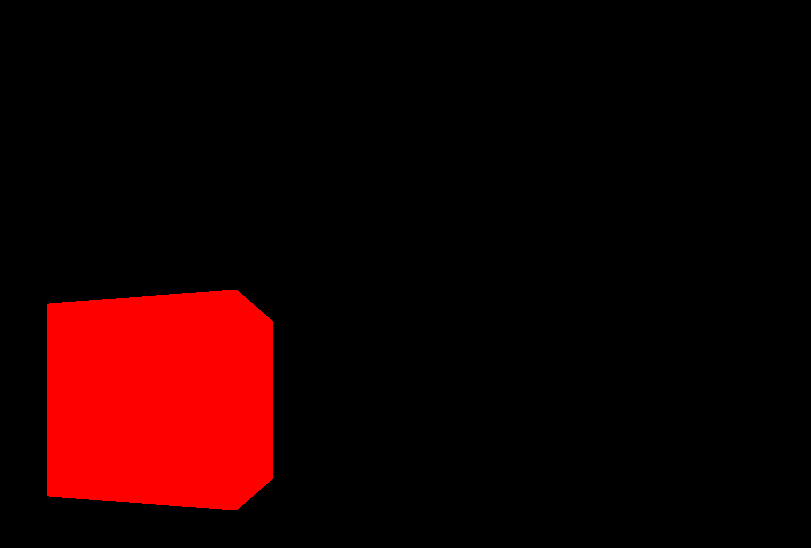
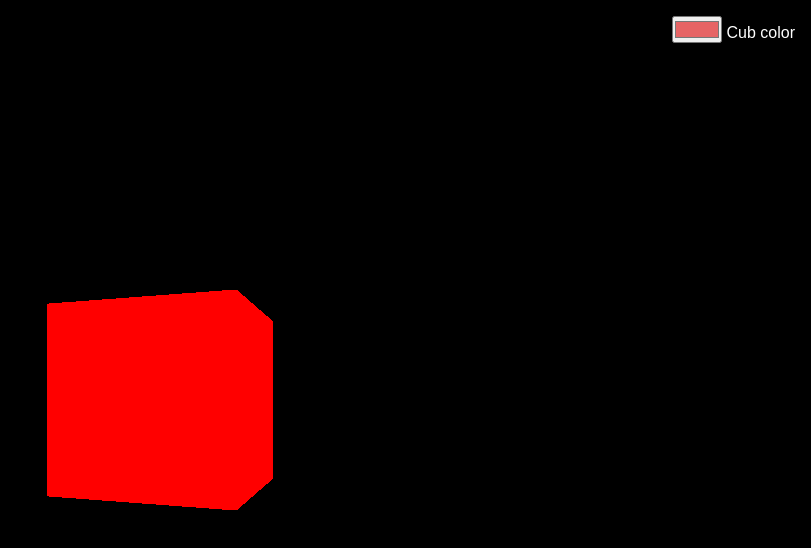
Before and after one commit to AliTaee/threejs, a website built with Vite: page src/index.html in a window 1280 px wide. Shown: the whole page, without its empty margins (469-1280 px from the left). Built offline with nearby package versions, Linux system fonts and the light colour scheme.

Commit message:
set color to cub

```diff
--- a/src/index.html
+++ b/src/index.html
@@ -8,6 +8,10 @@
     <link rel="stylesheet" href="./style.css">
 </head>
 <body>
+    <aside class="settings">
+        <input type="color" id="cubColor" name="cub color" value="#e66465" />
+        <label for="cubColor">Cub color</label>
+    </aside>
     <canvas class="webgl"></canvas>
     <script type="module" src="./script.js"></script>
 </body>
--- a/src/script.js
+++ b/src/script.js
@@ -1,5 +1,10 @@
 import * as THREE from 'three'
 import { OrbitControls } from 'three/examples/jsm/controls/OrbitControls.js'
+
+/**
+ * Settings Elements
+ */
+const colorInput = document.getElementById('cubColor')
 
 /**
  * Base
@@ -48,6 +53,11 @@ window.addEventListener('dblclick', () => {
   }
 })
 
+colorInput.addEventListener('change', (event) => {
+  const newColor = event.target.value
+  mesh.material.color.set(newColor)
+})
+
 /**
  * Camera
  */
--- a/src/style.css
+++ b/src/style.css
@@ -6,6 +6,7 @@
 html,
 body {
   overflow: hidden;
+  font-family: Arial, Helvetica, sans-serif;
 }
 
 .webgl {
@@ -14,3 +15,11 @@ body {
   left: 0;
   outline: none;
 }
+
+.settings {
+  color: #fefefe;
+  position: fixed;
+  top: 1rem;
+  right: 1rem;
+  z-index: 1;
+}
```
